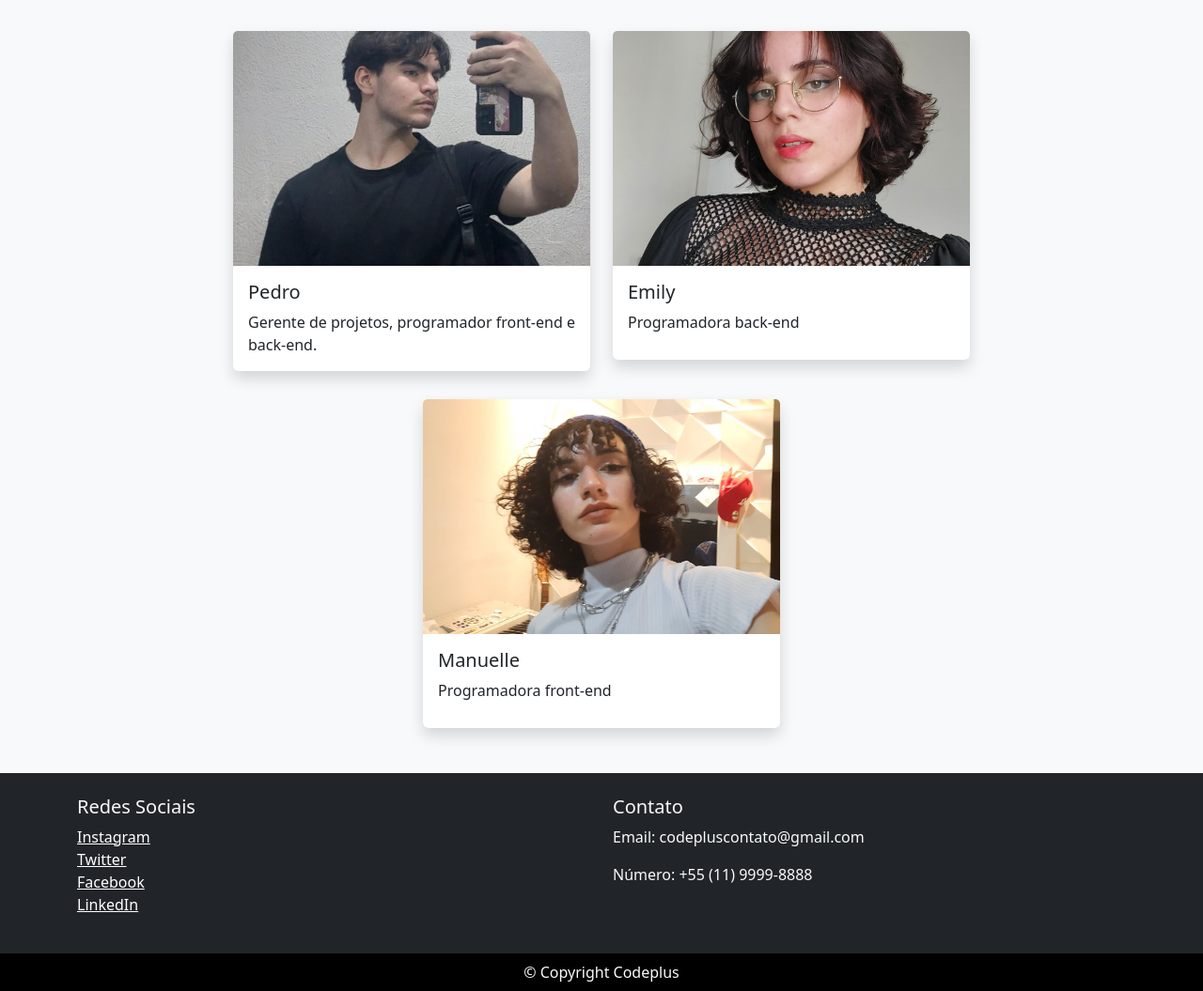
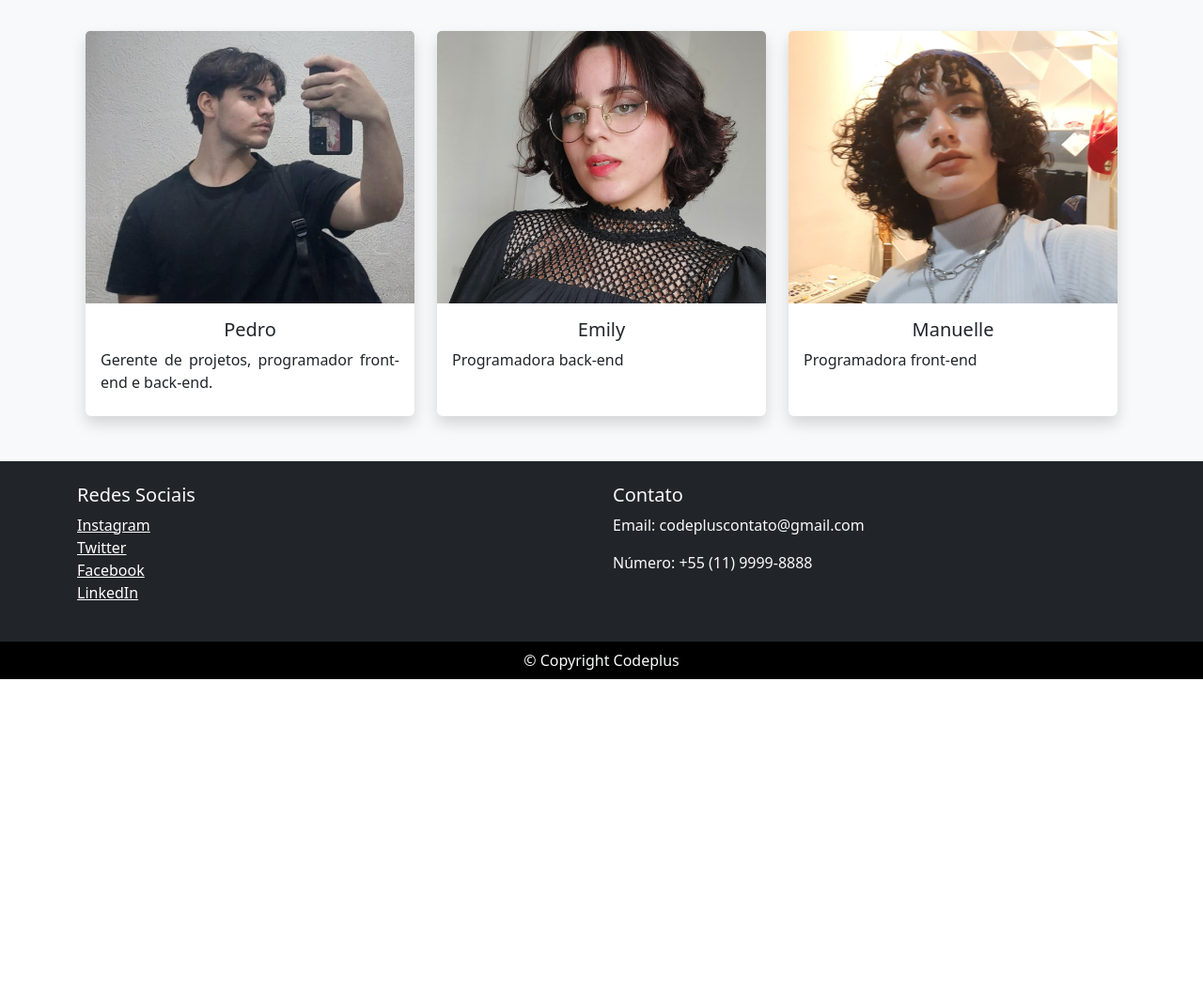
Before and after one commit to PedHip/Codeplus, a plain HTML site: page index.html in a window 1280 px wide. Shown: the part 1885-2940 px from the top of the page at 94% size. After the commit the page ends 2608 px from the top, so only its background shows below. Drawn offline with nearby package versions, Linux system fonts and the light colour scheme.

Commit message:
Update style.css

```diff
--- a/css/style.css
+++ b/css/style.css
@@ -80,11 +80,11 @@ a:hover {
 
 .card{
     margin-top: 30px;
-    width: 380px;
+    width: 350px;
 }
 
 .card-img-top{
-    height: 250px !important;
+    height: 290px !important;
     background-position: center; /* Centraliza a imagem */
     background-size: cover;
 }
@@ -108,5 +108,9 @@ p{
 }
 
 .card-body{
-    min-height: 100px !important;
+    min-height: 120px !important;
 }
+
+.card-body, card-text{
+    text-align: center !important;
+}
```
